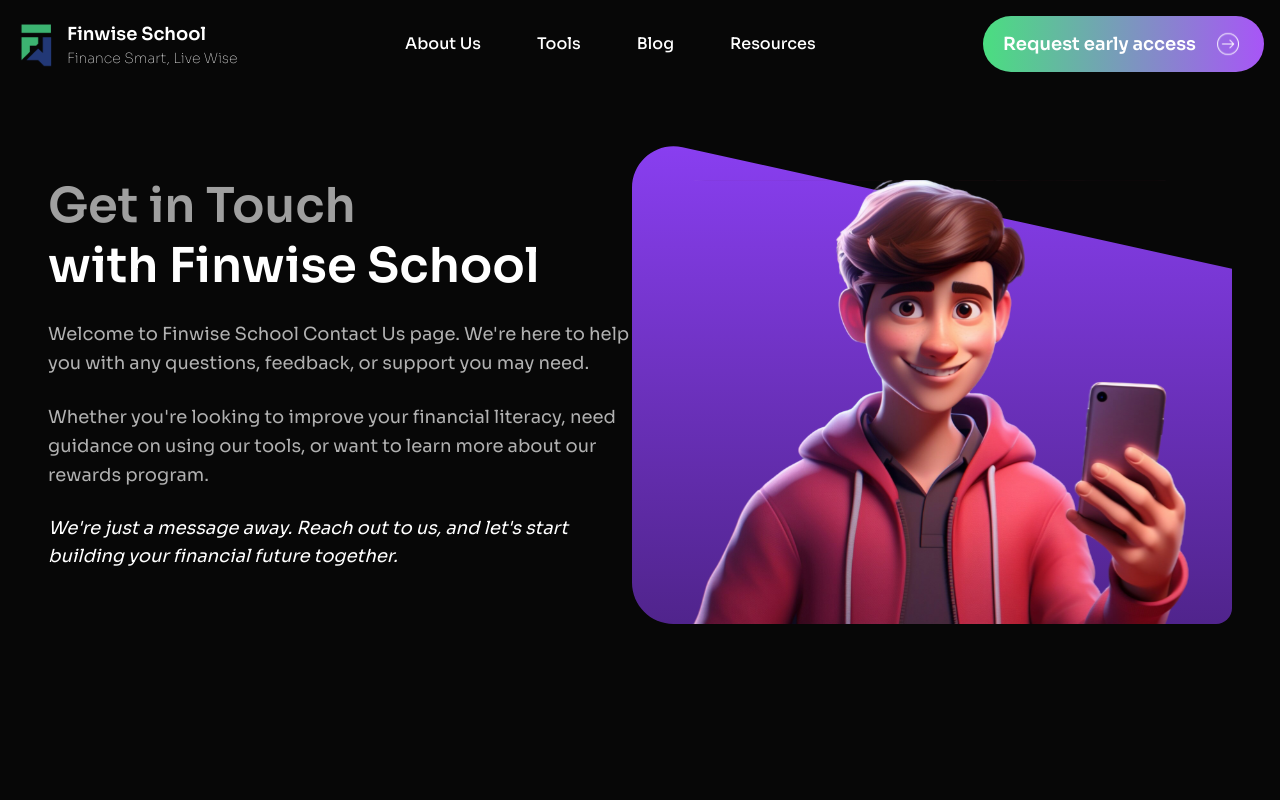
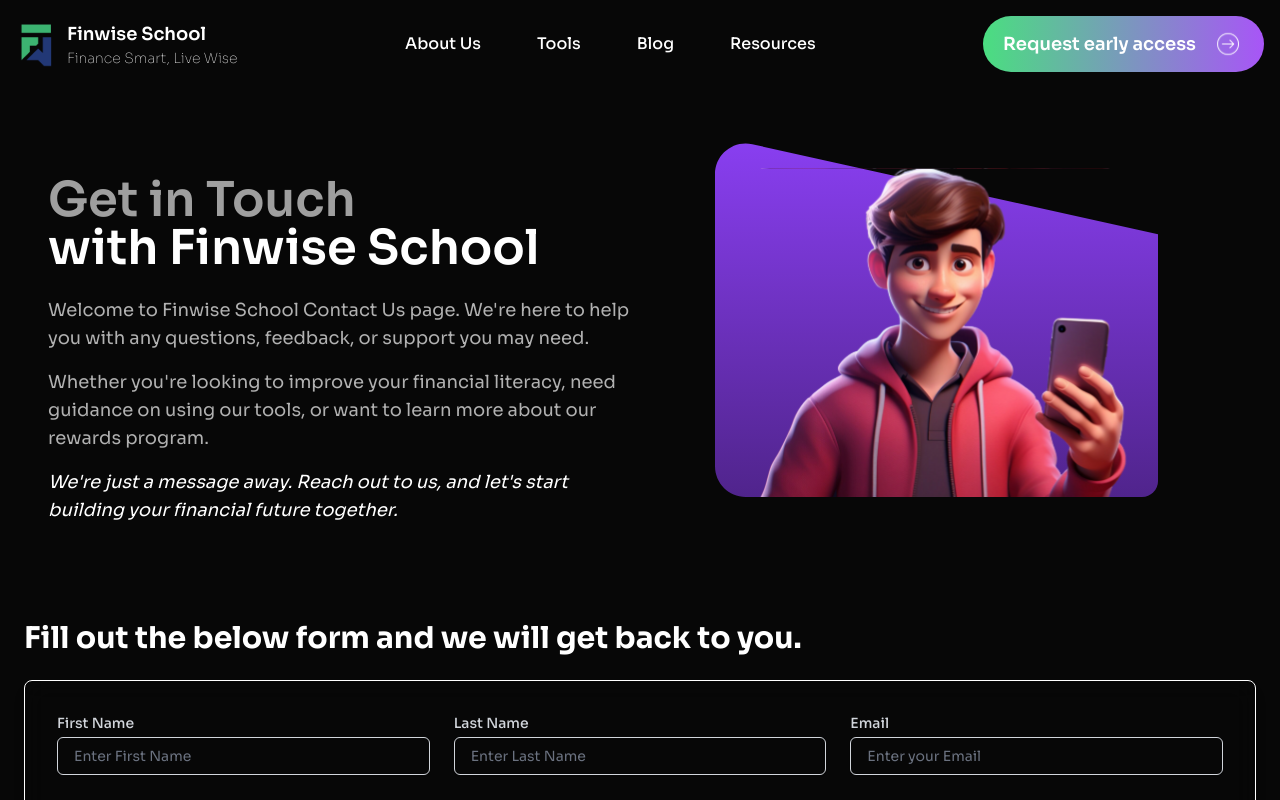
Before and after one commit to abhisheksinghf/Finwise-Frontend-Backup, a React (Create React App) app: page /contact in a window 1280 px wide. Shown: the top 800 px of the page. Built offline with nearby package versions, Linux system fonts and the light colour scheme; the HTML template or start-up script is replaced by a standard one.

Commit message:
contact done

```diff
--- a/src/pages/BookView.js
+++ b/src/pages/BookView.js
@@ -1,28 +1,23 @@
 import React from 'react';
-import bookImage from '../assets/images/bookbg.svg'; // Ensure the image is in your assets folder
-
+import bookImage from '../assets/images/bookbg.svg';
 const BookView = () => {
     return (
         <div className="bg-[#0c0c0c] font-inter flex justify-center items-center min-h-screen">
-            {/* Main Container */}
             <div className="w-full max-w-[calc(100%-40px)] lg:max-w-[calc(100%-160px)] bg-[#070707] rounded-2xl p-4 sm:p-6 lg:p-8 backdrop-blur-xl bg-opacity-60 border border-gray-600 shadow-lg">
 
-                {/* Book Image and Header */}
                 <div className="bg-[#8A3FF2] bg-opacity-40 rounded-t-2xl p-4 sm:p-6 lg:p-8 flex justify-center relative w-full">
-                    {/* Back Button inside purple box */}
                     <div className="absolute top-2 sm:top-4 left-2 sm:left-4 flex items-center text-white">
                         <i className="fas fa-arrow-left text-sm sm:text-lg"></i>
                         <span className="ml-2 text-sm sm:text-lg">Back</span>
                     </div>
 
                     <img
-                        src={bookImage} // Import the book image from assets
+                        src={bookImage}
                         alt="The Budget Blueprint Cover"
                         className="rounded-lg shadow-lg w-[200px] h-[300px] sm:w-[250px] sm:h-[350px] lg:w-[300px] lg:h-[400px]" // Responsive image size
                     />
                 </div>
 
-                {/* Title */}
                 <div className="py-4 sm:py-6 text-center">
                     <h1 className="text-xl sm:text-2xl lg:text-3xl font-bold text-white mb-4 sm:mb-6">The Budget Blueprint</h1>
                     <a
@@ -33,7 +28,6 @@ const BookView = () => {
                     </a>
                 </div>
 
-                {/* Description */}
                 <div className="text-gray-200 p-4 sm:p-6 lg:p-8 rounded-b-2xl">
                     <p className="mb-4 sm:mb-6 text-sm sm:text-base lg:text-lg">
                         <span className="font-semibold">"The Budgeting Blueprint"</span> by Finwise School is a practical guide designed to help you master the art of budgeting and achieve financial freedom. This easy-to-follow guide walks you through every step, from understanding the basics of budgeting to setting meaningful financial goals, managing debt, and even investing for the future.
--- a/src/pages/ContactFooter.js
+++ b/src/pages/ContactFooter.js
@@ -13,38 +13,21 @@ const ContactFooter = () => {
             {items.map((item, index) => (
                 <div
                     key={index}
-                    className="w-full h-[120px] rounded-[10px] flex flex-col justify-center items-center p-4 shadow-lg relative group transition-transform transform hover:scale-105 cursor-pointer"
+                    className="w-full h-[120px] rounded-[10px] flex flex-col justify-center items-center p-4 shadow-lg relative overflow-hidden group"
                     style={{
                         background: 'rgba(255, 255, 255, 0.15)',
                         boxShadow: '0 4px 30px rgba(0, 0, 0, 0.1)',
                         backdropFilter: 'blur(10px)',
                         WebkitBackdropFilter: 'blur(10px)',
                         border: '1px solid rgba(255, 255, 255, 0.3)',
+                        cursor: 'pointer'
                     }}
                 >
-                    <div
-                        className="absolute inset-0 rounded-[10px] opacity-0 group-hover:opacity-100 transition-opacity"
-                        style={{
-                            background: 'linear-gradient(135deg, rgba(255,255,255,0.2) 0%, rgba(255,255,255,0.1) 100%)',
-                            zIndex: 0,
-                        }}
-                    ></div>
+                    {/* Shine effect */}
+                    <div className="absolute top-0 left-0 w-full h-full bg-gradient-to-r from-transparent via-white opacity-0 group-hover:opacity-50 transition-all duration-1000"></div>
                     <div className="z-10 text-center">
                         <i className={`${item.icon} text-3xl text-white mb-2`}></i>
                         <p className="text-white text-sm">{item.text}</p>
-                    </div>
-                    <div
-                        className="absolute -top-12 w-[260px] p-4 rounded-lg bg-[#070707] text-white shadow-lg opacity-0 group-hover:opacity-100 transition-opacity z-20 text-center"
-                        style={{
-                            background: 'rgba(0, 0, 0, 0.8)',
-                            boxShadow: '0 4px 15px rgba(0, 0, 0, 0.2)',
-                            backdropFilter: 'blur(5px)',
-                            WebkitBackdropFilter: 'blur(5px)',
-                            border: '1px solid rgba(255, 255, 255, 0.2)',
-                        }}
-                    >
-                        <i className={`${item.icon} text-lg text-purple-400 mb-1`}></i>
-                        <p className="text-sm">{item.text}</p>
                     </div>
                 </div>
             ))}
--- a/src/pages/ContactUs.js
+++ b/src/pages/ContactUs.js
@@ -7,35 +7,36 @@ const ContactUs = () => {
     return (
         <div className="bg-gradient-to-l from-black via-[rgba(128,0,255,0.2)] to-black font-inter flex flex-col min-h-screen m-0 p-0">
             {/* Top Section */}
-            <div className="w-full flex p-12 bg-[#070707]">
+            <div className="w-full flex flex-col md:flex-row p-6 md:p-12 bg-[#070707] items-center md:items-start">
                 {/* Text Section */}
-                <div className="flex-1 mt-10 text-white">
-                    <h1 className="text-5xl font-semibold leading-tight mb-6">
+                <div className="flex-1 text-white text-center md:text-left mt-6 md:mt-10">
+                    <h1 className="text-3xl text-left md:text-5xl font-semibold leading-tight mb-6">
                         <span className="text-[#9F9F9F]">Get in Touch</span><br />
                         with Finwise School
                     </h1>
-                    <p className="text-lg leading-relaxed text-[#B1B1B1] mb-6">
+                    <p className="text-base text-left md:text-lg leading-relaxed text-[#B1B1B1] mb-4">
                         Welcome to Finwise School Contact Us page. We're here to help you with any questions, feedback, or support you may need.
                     </p>
-                    <p className="text-lg leading-relaxed text-[#B1B1B1] mb-6">
+                    <p className="text-base text-left md:text-lg leading-relaxed text-[#B1B1B1] mb-4">
                         Whether you're looking to improve your financial literacy, need guidance on using our tools, or want to learn more about our rewards program.
                     </p>
-                    <p className="text-lg italic text-white">
+                    <p className="text-base text-left md:text-lg italic text-white">
                         We're just a message away. Reach out to us, and let's start building your financial future together.
                     </p>
                 </div>
 
                 {/* Image Section */}
-                <div className="flex-1 flex justify-end items-start">
-                    <div className="w-[600px] h-[600px]">
+                <div className="flex-1 flex justify-center items-center mt-6 md:mt-0">
+                    <div className="w-[300px] h-[300px] md:w-[443px] md:h-auto">
                         <img
                             src={contactImage}
                             alt="Person holding a phone"
-                            className="rounded-2xl object-cover"
+                            className="rounded-2xl object-cover w-full h-full"
                         />
                     </div>
                 </div>
             </div>
+
 
             {/* Form Section */}
             <div className="w-full flex justify-center items-center bg-[#070707] py-12">
@@ -57,7 +58,6 @@ const ContactUs = () => {
                                         className="mt-1 block w-full px-4 py-2 bg-transparent border border-gray-300 rounded-md shadow-sm focus:ring-indigo-500 focus:border-indigo-500 sm:text-sm text-white placeholder-gray-500"
                                     />
                                 </div>
-                                {/* Last Name */}
                                 <div>
                                     <label className="block text-sm font-medium text-gray-300">Last Name</label>
                                     <input
@@ -67,7 +67,7 @@ const ContactUs = () => {
                                         className="mt-1 block w-full px-4 py-2 bg-transparent border border-gray-300 rounded-md shadow-sm focus:ring-indigo-500 focus:border-indigo-500 sm:text-sm text-white placeholder-gray-500"
                                     />
                                 </div>
-                                {/* Email */}
+
                                 <div>
                                     <label className="block text-sm font-medium text-gray-300">Email</label>
                                     <input
@@ -77,7 +77,6 @@ const ContactUs = () => {
                                         className="mt-1 block w-full px-4 py-2 bg-transparent border border-gray-300 rounded-md shadow-sm focus:ring-indigo-500 focus:border-indigo-500 sm:text-sm text-white placeholder-gray-500"
                                     />
                                 </div>
-                                {/* Phone */}
                                 <div>
                                     <label className="block text-sm font-medium text-gray-300">Phone</label>
                                     <input
@@ -152,8 +151,8 @@ const ContactUs = () => {
                     </div>
                 </div>
             </div>
-            <ContactFooter/>
-            <CallToAction/>
+            <ContactFooter />
+            <CallToAction />
         </div>
     );
 };
--- a/src/pages/Footer.js
+++ b/src/pages/Footer.js
@@ -12,9 +12,7 @@ const Footer = () => {
                             <h1 className="text-4xl font-bold text-white">
                                 <span className="text-green-400">Master your </span> <span className="text-purple-500">Finance with Finwise</span>
                             </h1>
-                            <p className="text-gray-400 mt-4 w-1/2">
-                            Finwise School is a revolutionary platform designed to teach Gen-Z the essentials of personal finance through personalized, gamified experiences.
-                            </p>
+
                             <div className="flex items-center mt-6 space-x-4">
                                 <input
                                     type="text"
```
